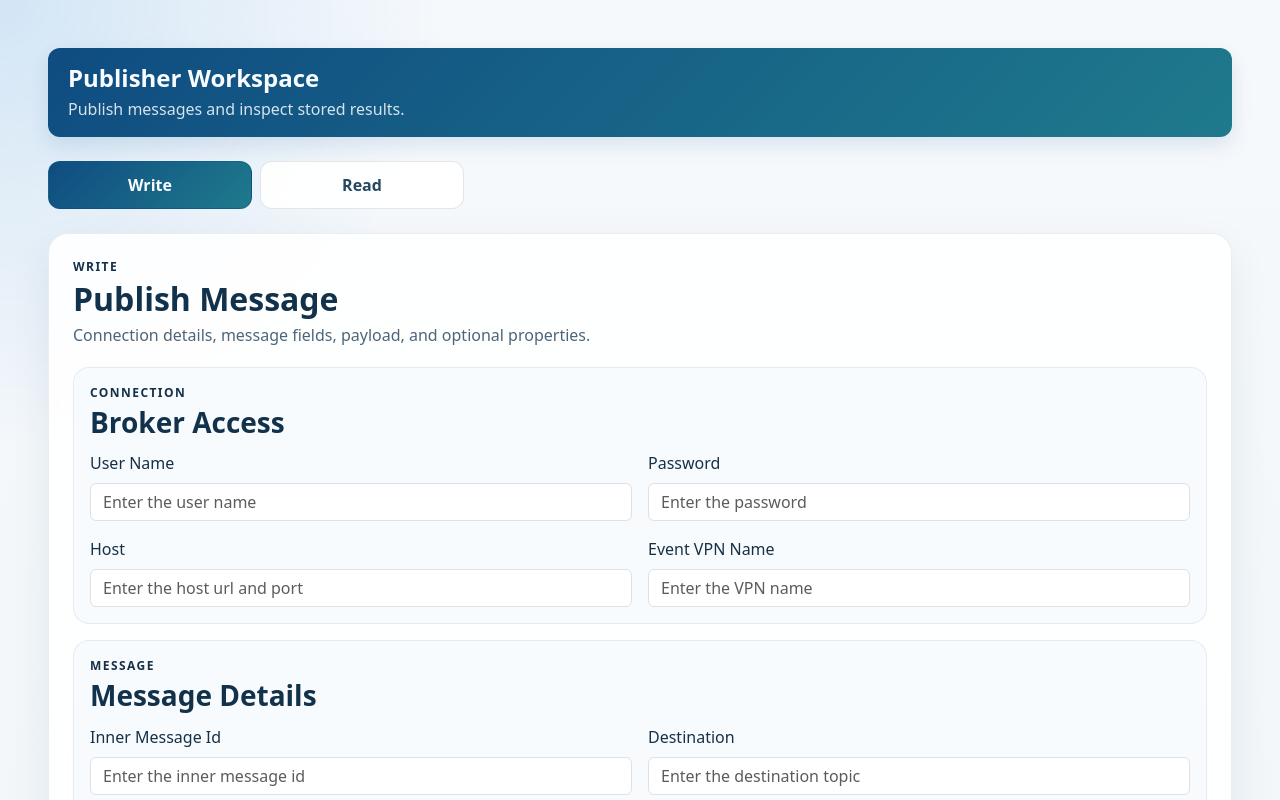
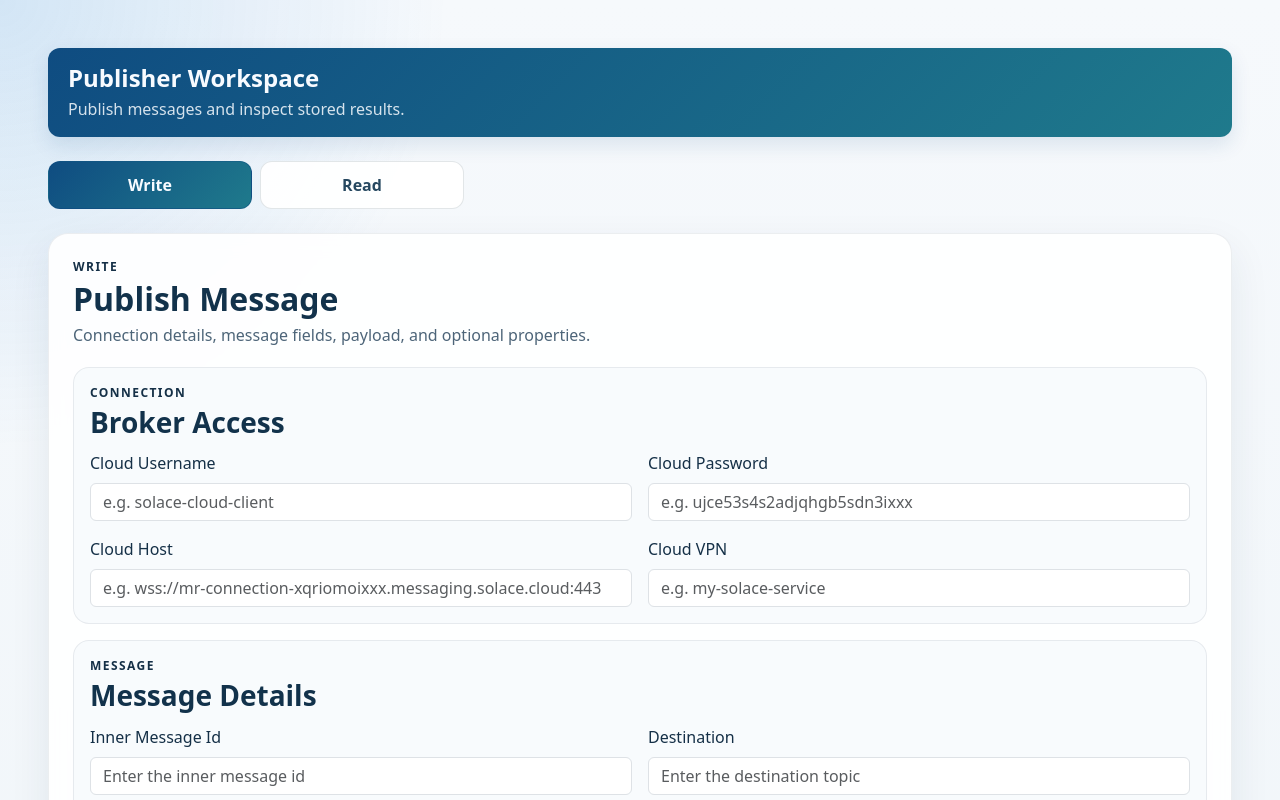
Before and after one commit to jrodolfo/solace, a React (Vite) app in the folder solace-publisher-ui/: page / in a window 1280 px wide. Shown: the top 800 px of the page. Built offline with nearby package versions, Linux system fonts and the light colour scheme.

Commit message:
clarify solace cloud connection labels

```diff
--- a/solace-publisher-ui/src/App.tsx
+++ b/solace-publisher-ui/src/App.tsx
@@ -1523,7 +1523,7 @@ function App() {
                                         <div className="row g-3">
                                             <div className="col-md-6">
                                                 <label htmlFor="userName" className="form-label">
-                                                    User Name
+                                                    Cloud Username
                                                 </label>
                                                 <input
                                                     id="userName"
@@ -1531,13 +1531,13 @@ function App() {
                                                     className="form-control"
                                                     value={userName}
                                                     onChange={(e) => setUserName(e.target.value)}
-                                                    placeholder="Enter the user name"
+                                                    placeholder="e.g. solace-cloud-client"
                                                     required
                                                 />
                                             </div>
                                             <div className="col-md-6">
                                                 <label htmlFor="password" className="form-label">
-                                                    Password
+                                                    Cloud Password
                                                 </label>
                                                 <input
                                                     id="password"
@@ -1545,13 +1545,13 @@ function App() {
                                                     className="form-control"
                                                     value={password}
                                                     onChange={(e) => setPassword(e.target.value)}
-                                                    placeholder="Enter the password"
+                                                    placeholder="e.g. ujce53s4s2adjqhgb5sdn3ixxx"
                                                     required
                                                 />
                                             </div>
                                             <div className="col-md-6">
                                                 <label htmlFor="host" className="form-label">
-                                                    Host
+                                                    Cloud Host
                                                 </label>
                                                 <input
                                                     id="host"
@@ -1559,13 +1559,13 @@ function App() {
                                                     className="form-control"
                                                     value={host}
                                                     onChange={(e) => setHost(e.target.value)}
-                                                    placeholder="Enter the host url and port"
+                                                    placeholder="e.g. wss://mr-connection-xqriomoixxx.messaging.solace.cloud:443"
                                                     required
                                                 />
                                             </div>
                                             <div className="col-md-6">
                                                 <label htmlFor="vpnName" className="form-label">
-                                                    Event VPN Name
+                                                    Cloud VPN
                                                 </label>
                                                 <input
                                                     id="vpnName"
@@ -1573,7 +1573,7 @@ function App() {
                                                     className="form-control"
                                                     value={vpnName}
                                                     onChange={(e) => setVpnName(e.target.value)}
-                                                    placeholder="Enter the VPN name"
+                                                    placeholder="e.g. my-solace-service"
                                                     required
                                                 />
                                             </div>
```
Also changed, not shown: 1 other file (tests, documents, lock files or other folders).
